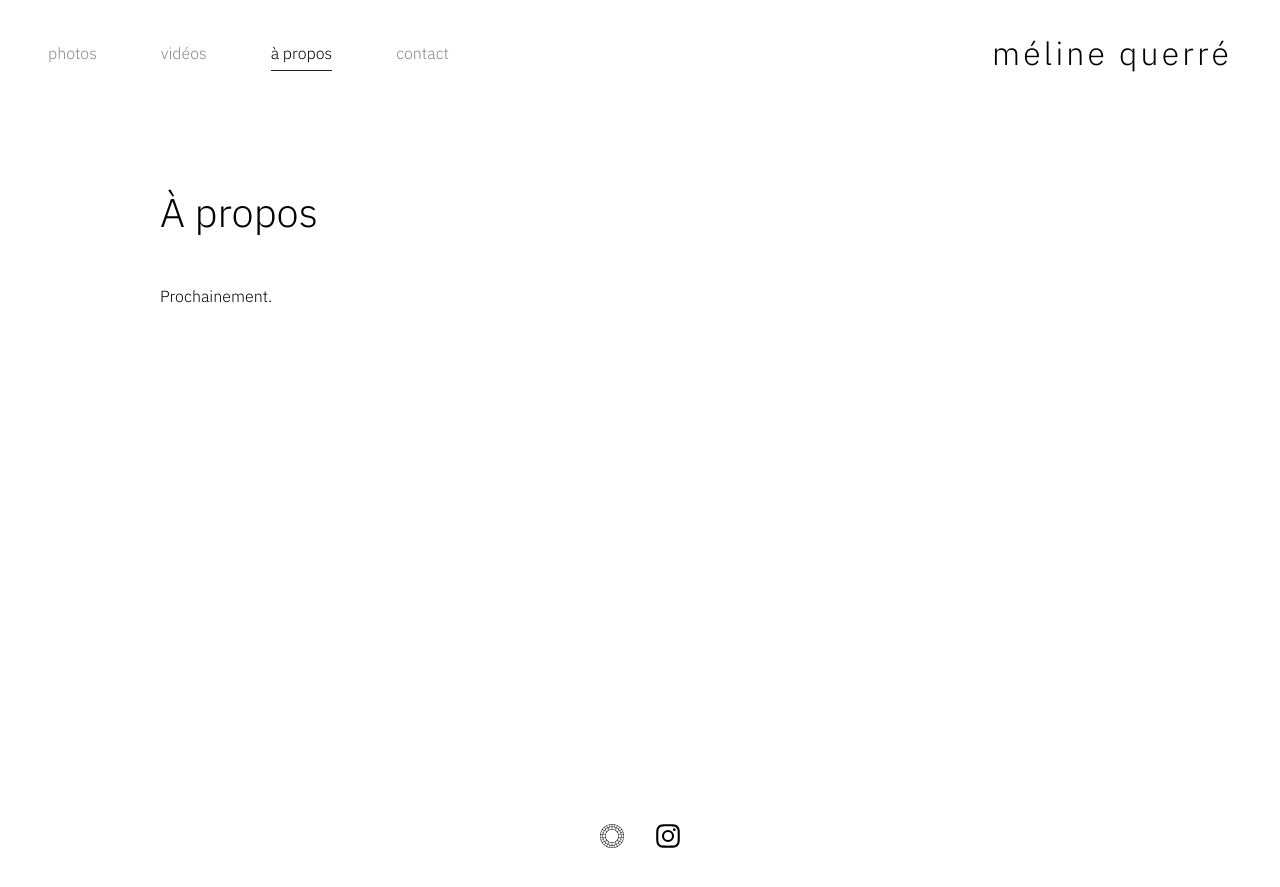
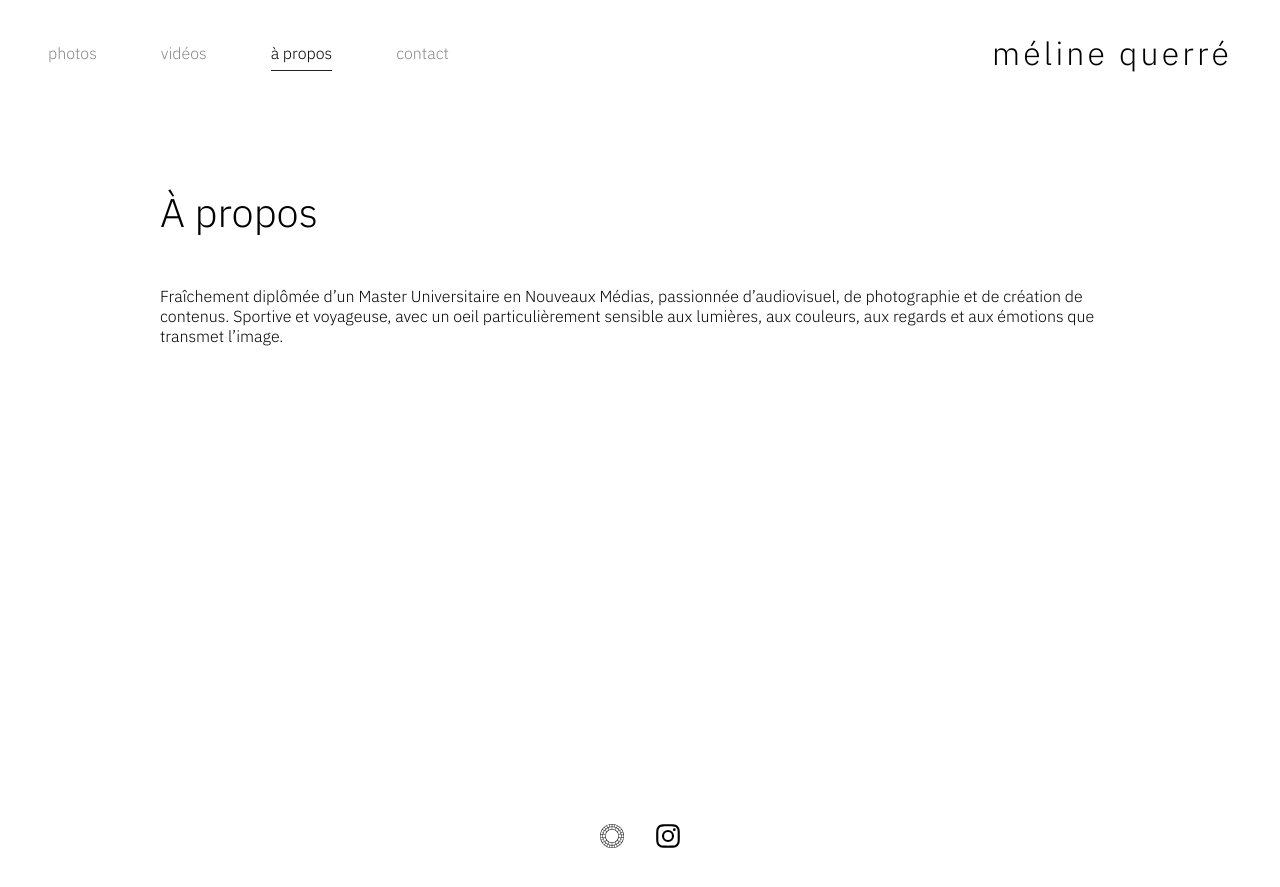
Before and after one commit to mwanheda/mwanheda.github.io, a Jekyll site: the page built from _pages/about.md, in a window 1280 px wide. Shown: the top 887 px of the page. Built offline with Jekyll 4.4.1, drawn with Linux system fonts in a browser that asks for light colours; nearby versions of some CDN libraries.

Commit message:
Update about.md

```diff
--- a/_pages/about.md
+++ b/_pages/about.md
@@ -5,4 +5,5 @@ permalink: /about
 id: about
 ---
 
-Prochainement.
+Fraîchement diplômée d’un Master Universitaire en Nouveaux Médias, passionnée d’audiovisuel, de photographie et de création de contenus.
+Sportive et voyageuse, avec un oeil particulièrement sensible aux lumières, aux couleurs, aux regards et aux émotions que transmet l’image.
```
